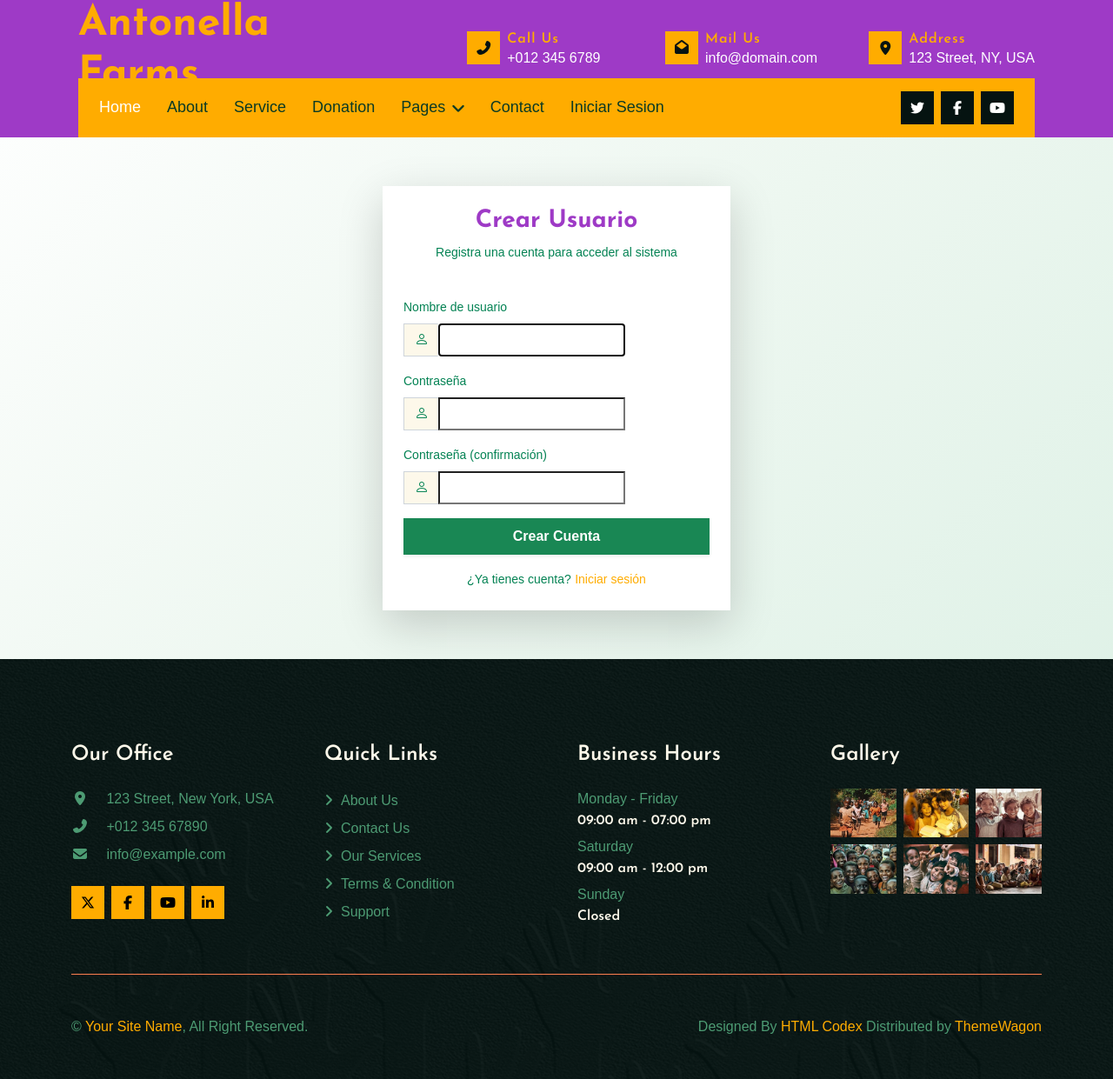
After one commit to samanthaotacoma2186-eng/interfazG6, a Django app: page /register/ in a window 1280 px wide. The commit adds this page. Shown: the whole page at 87% size. Run offline with Django 5.2, Linux system fonts and the light colour scheme; some libraries are stand-ins or nearby versions.

Commit message:
crear usu

```diff
--- a/inicio/templates/login.html
+++ b/inicio/templates/login.html
@@ -45,6 +45,11 @@
             </div>
         {% endif %}
 
+        <div class="text-center mt-3">
+            <span class="small text-muted">¿No tienes cuenta?</span>
+            <a href="{% url 'register' %}" class="small fw-semibold">Crear usuario</a>
+        </div>
+
     </div>
 </div>
 
--- /dev/null
+++ b/inicio/templates/register.html
@@ -0,0 +1,53 @@
+{% load static %}
+{% include 'header.html' %}
+
+<div class="container d-flex justify-content-center align-items-center" style="min-height: 75vh;">
+    <div class="card shadow-lg p-4 rounded-4" style="max-width: 400px; width: 100%; border: none;">
+
+        <div class="text-center mb-4">
+            <h3 class="fw-bold text-secondary">Crear Usuario</h3>
+            <p class="text-muted small">Registra una cuenta para acceder al sistema</p>
+        </div>
+
+        <form action="{% url 'register' %}" method="post">
+            {% csrf_token %}
+
+            {% if mensaje %}
+                <div class="alert alert-danger mt-2 py-2 text-center small rounded-3" role="alert">
+                    {{ mensaje }}
+                </div>
+            {% endif %}
+
+            {% if form.non_field_errors %}
+                <div class="alert alert-danger mt-3 py-2 small rounded-3" role="alert">
+                    {{ form.non_field_errors }}
+                </div>
+            {% endif %}
+
+            {% for field in form %}
+                <div class="mb-3">
+                    <label for="{{ field.id_for_label }}" class="form-label text-muted small fw-semibold">{{ field.label }}</label>
+                    <div class="input-group">
+                        <span class="input-group-text bg-light border-end-0 text-muted"><i class="bi bi-person"></i></span>
+                        {{ field }}
+                    </div>
+                    {% if field.errors %}
+                        <div class="text-danger small mt-1">{{ field.errors|striptags }}</div>
+                    {% endif %}
+                </div>
+            {% endfor %}
+
+            <button type="submit" class="btn btn-success w-100 py-2 rounded-3 fw-bold shadow-sm">
+                Crear Cuenta
+            </button>
+        </form>
+
+        <div class="text-center mt-3">
+            <span class="small text-muted">¿Ya tienes cuenta?</span>
+            <a href="{% url 'login' %}" class="small fw-semibold">Iniciar sesión</a>
+        </div>
+
+    </div>
+</div>
+
+{% include 'footer.html' %}
--- a/inicio/urls.py
+++ b/inicio/urls.py
@@ -13,5 +13,6 @@ urlpatterns = [
     path('team/', views.team, name='team'),
     path('testimonial/', views.testimonial, name='testimonial'),
     path('login/', views.login_view, name='login'),
+    path('register/', views.register_view, name='register'),
     path('dashboard/', views.dashboard, name='dashboard')
 ]
--- a/inicio/views.py
+++ b/inicio/views.py
@@ -1,6 +1,8 @@
 from django.shortcuts import render
 from django.contrib.auth import authenticate, login as auth_login
+from django.contrib.auth.forms import UserCreationForm
 from django.shortcuts import redirect
+
 
 def hola(request):
     return render(request, 'index.html')
@@ -36,16 +38,34 @@ def dashboard(request):
     return render(request, 'dashboard.html')
 
 def login_view(request):
+    if request.user.is_authenticated:
+        return redirect('dashboard')
+
     mensaje = ""
     if request.method == 'POST':
-        username =request.POST.get('username')
+        username = request.POST.get('username')
         password = request.POST.get('password')
         user = authenticate(request,
                             username=username,
                             password=password)
         if user is not None:
-           auth_login(request,user)
-           return redirect('dashboard')
-        else:
-            mensaje = 'Usuario o contraseña incorrectos'
+            auth_login(request, user)
+            return redirect('dashboard')
+        mensaje = 'Usuario o contraseña incorrectos'
     return render(request, 'login.html', {'mensaje': mensaje})
+
+
+def register_view(request):
+    if request.user.is_authenticated:
+        return redirect('dashboard')
+
+    form = UserCreationForm(request.POST or None)
+    mensaje = ''
+
+    if request.method == 'POST':
+        if form.is_valid():
+            form.save()
+            return redirect('login')
+        mensaje = 'Corrige los errores del formulario.'
+
+    return render(request, 'register.html', {'form': form, 'mensaje': mensaje})
```
